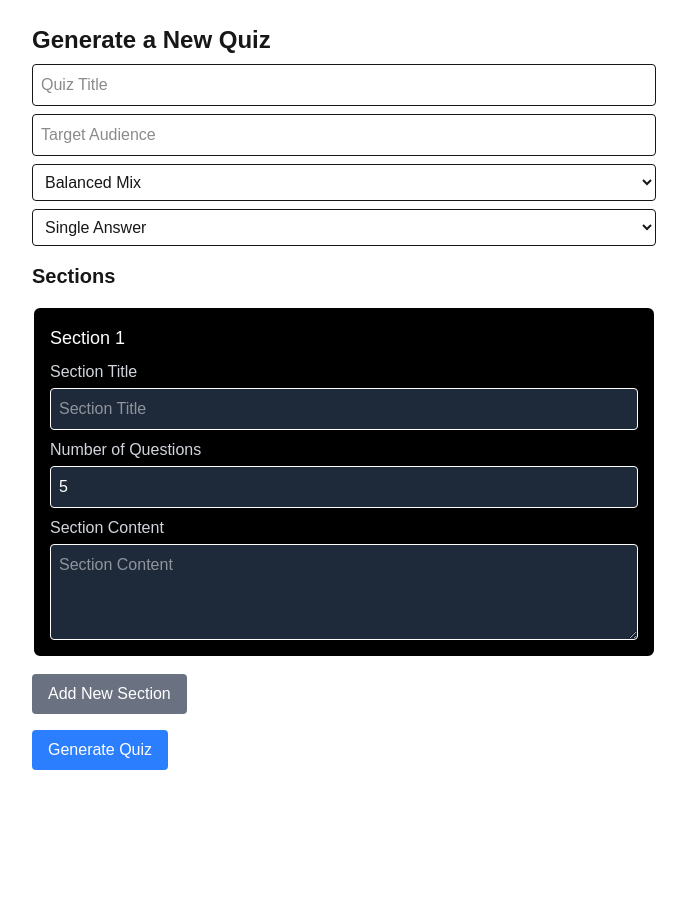
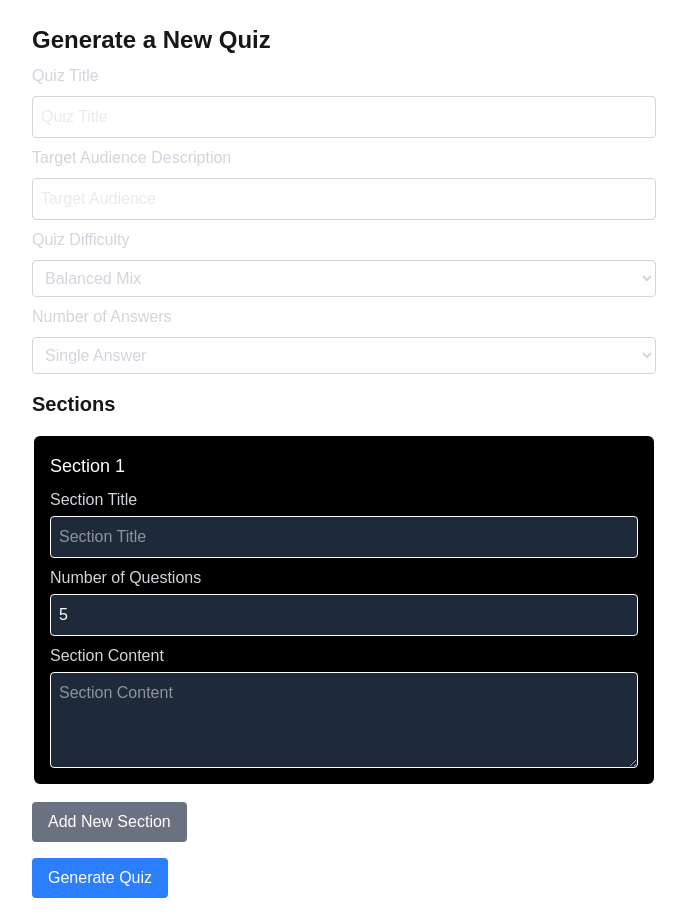
Before and after one commit to joshdyck-bluedrop/assessment-generator-hackathon2025-t4, a Next.js app: page /quiz-generator in a window 1280 px wide. Shown: the whole page, without its empty margins (296-983 px from the left). Before the commit the page ends 800 px from the top, so only its background shows below. Built offline with nearby package versions, Linux system fonts and the light colour scheme.

Commit message:
add headers

```diff
--- a/app/quiz-generator/page.tsx
+++ b/app/quiz-generator/page.tsx
@@ -80,6 +80,8 @@ export default function QuizGeneratorPage() {
 			<h1 className="text-2xl font-bold">Generate a New Quiz</h1>
 
 			{/* Quiz Title */}
+			<label className="block text-gray-300 mt-2">
+				Quiz Title
 				<input
 					type="text"
 					placeholder="Quiz Title"
@@ -87,8 +89,11 @@ export default function QuizGeneratorPage() {
 					onChange={(e) => handleInputChange("quizTitle", e.target.value)}
 					className="block mt-2 p-2 border rounded w-full"
 				/>
+			</label>
 
 			{/* Quiz Audience */}
+			<label className="block text-gray-300 mt-2">
+				Target Audience Description
 				<input
 					type="text"
 					placeholder="Target Audience"
@@ -96,8 +101,11 @@ export default function QuizGeneratorPage() {
 					onChange={(e) => handleInputChange("quizAudience", e.target.value)}
 					className="block mt-2 p-2 border rounded w-full"
 				/>
+			</label>
 
 			{/* Quiz Difficulty */}
+			<label className="block text-gray-300 mt-2">
+				Quiz Difficulty
 				<select
 					value={quiz.quizDifficulty}
 					onChange={(e) => handleInputChange("quizDifficulty", e.target.value)}
@@ -107,8 +115,11 @@ export default function QuizGeneratorPage() {
 					<option value="challenging">Challenging</option>
 					<option value="balanced mix of simple and challenging">Balanced Mix</option>
 				</select>
+			</label>
 
 			{/* Answer Type */}
+			<label className="block text-gray-300 mt-2">
+				Number of Answers
 				<select
 					value={quiz.multipleOrSingleAnswers}
 					onChange={(e) => handleInputChange("multipleOrSingleAnswers", e.target.value)}
@@ -117,6 +128,7 @@ export default function QuizGeneratorPage() {
 					<option value="single">Single Answer</option>
 					<option value="multiple">Multiple Answers</option>
 				</select>
+			</label>
 
 			{/* Sections */}
 			<div className="mt-4">
```
Lines whose indentation alone changed are shown as unchanged.
